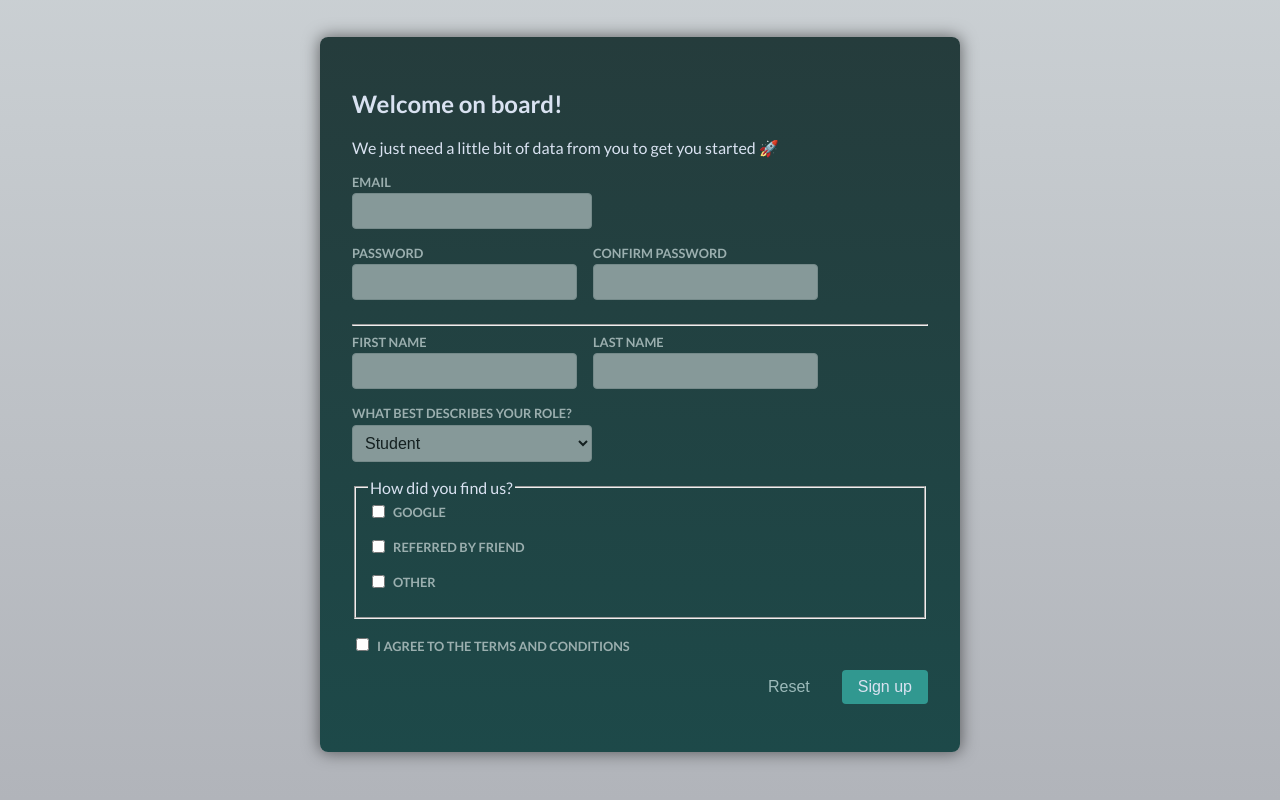
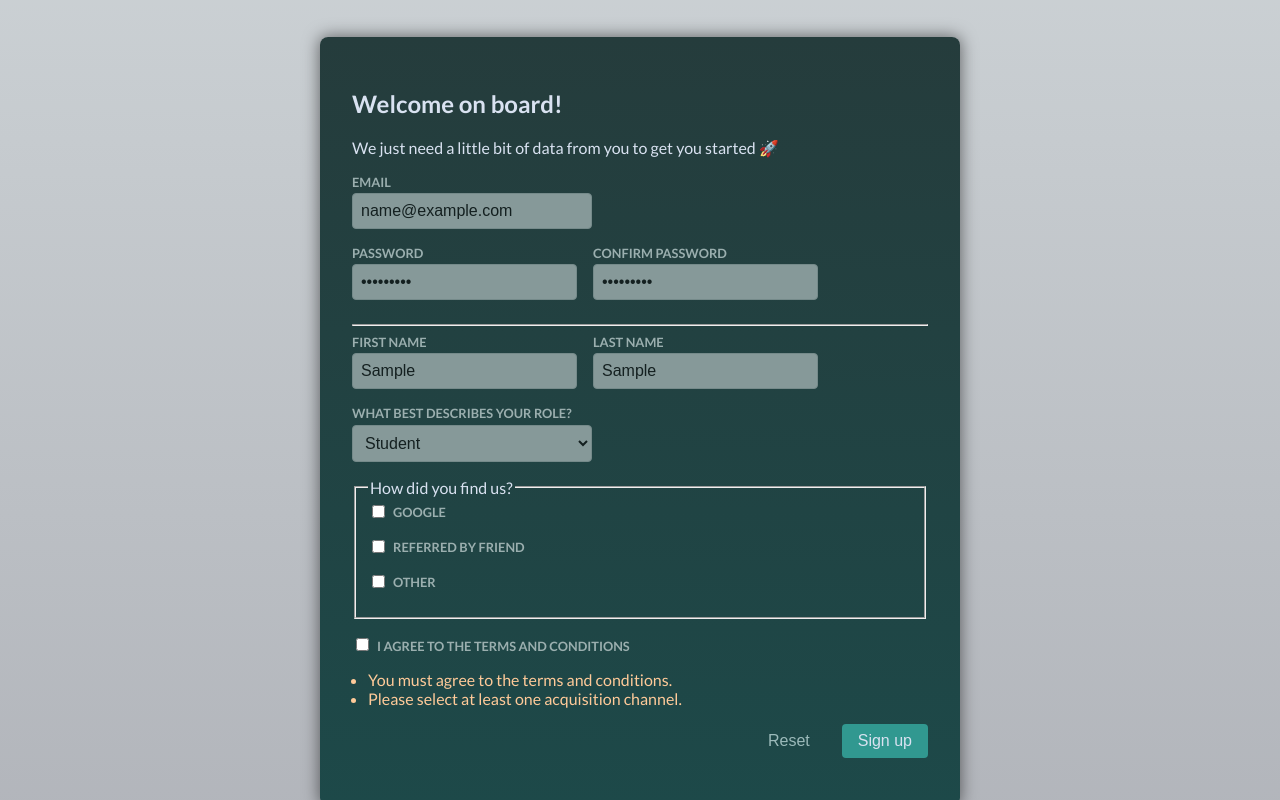
Before and after one commit to twjin03/react-udemy, a React (Vite) app: page / in a window 1280 px wide. Both pictures are taken after typing "name@example.com", "Sample123", "Sample123", "Sample", "Sample" into the empty fields and a click on the button "Sign up". Shown: the part 202-1002 px from the top of the page. Built offline with nearby package versions, Linux system fonts and the light colour scheme.

Commit message:
feat: useActionState를 통한 상태관리

```diff
--- a/src/components/Signup.jsx
+++ b/src/components/Signup.jsx
@@ -1,7 +1,8 @@
+import { useActionState } from "react";
 import { hasMinLength, isEmail, isEqualToOtherValue, isNotEmpty } from "../util/validation";
 
 export default function Signup() {
-  function signupAction(formData) {
+  function signupAction(prevFormState, formData) {
     const email = formData.get('email');
     const password = formData.get('password');
     const confirmPassword = formData.get('confirm-password');
@@ -22,7 +23,7 @@ export default function Signup() {
     if (!isEqualToOtherValue(password, confirmPassword)) {
       errors.push('Passwords do not match.');
     }
-    if (!isNotEmpty(firstName) || isNotEmpty(lastName)) {
+    if (!isNotEmpty(firstName) || !isNotEmpty(lastName)) {
       errors.push('Please provide both your first and last name.');
     }
     if (!isNotEmpty(role)) {
@@ -36,25 +37,49 @@ export default function Signup() {
     }
 
     if (errors.length > 0) {
-      return { errors };
+      return {
+        errors, enteredValues: {
+          email,
+          password,
+          confirmPassword,
+          firstName,
+          lastName,
+          role,
+          acquisitionChannel,
+          terms,
+        },
+      };
     }
-    return { errors: null }
+    return { errors: null };
   }
 
+  const [formState, formAction] = useActionState(signupAction, {
+    errors: null
+  });
+
   return (
-    <form action={signupAction}>
+    <form action={formAction}>
       <h2>Welcome on board!</h2>
       <p>We just need a little bit of data from you to get you started 🚀</p>
 
       <div className="control">
         <label htmlFor="email">Email</label>
-        <input id="email" type="email" name="email" />
+        <input id="email"
+          type="email"
+          name="email"
+          defaultValue={formState.enteredValues?.email}
+        />
       </div>
 
       <div className="control-row">
         <div className="control">
           <label htmlFor="password">Password</label>
-          <input id="password" type="password" name="password" />
+          <input
+            id="password"
+            type="password"
+            name="password"
+            defaultValue={formState.enteredValues?.password}
+          />
         </div>
 
         <div className="control">
@@ -63,6 +88,8 @@ export default function Signup() {
             id="confirm-password"
             type="password"
             name="confirm-password"
+            defaultValue={formState.enteredValues?.confirmPassword}
+
           />
         </div>
       </div>
@@ -72,18 +99,32 @@ export default function Signup() {
       <div className="control-row">
         <div className="control">
           <label htmlFor="first-name">First Name</label>
-          <input type="text" id="first-name" name="first-name" />
+          <input
+            type="text"
+            id="first-name"
+            name="first-name"
+            defaultValue={formState.enteredValues?.firstName}
+
+          />
         </div>
 
         <div className="control">
           <label htmlFor="last-name">Last Name</label>
-          <input type="text" id="last-name" name="last-name" />
+          <input type="text" id="last-name" name="last-name"
+            defaultValue={formState.enteredValues?.lastName}
+
+          />
         </div>
       </div>
 
       <div className="control">
         <label htmlFor="phone">What best describes your role?</label>
-        <select id="role" name="role">
+        <select
+          id="role"
+          name="role"
+          defaultValue={formState.entereedValues?.role}
+
+        >
           <option value="student">Student</option>
           <option value="teacher">Teacher</option>
           <option value="employee">Employee</option>
@@ -100,6 +141,7 @@ export default function Signup() {
             id="google"
             name="acquisition"
             value="google"
+            defaultChecked={formState.enteredValues?.acquisitionChannel.includes('google')}
           />
           <label htmlFor="google">Google</label>
         </div>
@@ -110,22 +152,34 @@ export default function Signup() {
             id="friend"
             name="acquisition"
             value="friend"
+            defaultChecked={formState.enteredValues?.acquisitionChannel.includes('friend')}
+
           />
           <label htmlFor="friend">Referred by friend</label>
         </div>
 
         <div className="control">
-          <input type="checkbox" id="other" name="acquisition" value="other" />
+          <input type="checkbox" id="other" name="acquisition" value="other"
+            defaultChecked={formState.enteredValues?.acquisitionChannel.includes('other')}
+          />
           <label htmlFor="other">Other</label>
         </div>
       </fieldset>
 
       <div className="control">
         <label htmlFor="terms-and-conditions">
-          <input type="checkbox" id="terms-and-conditions" name="terms" />I
-          agree to the terms and conditions
+          <input type="checkbox" id="terms-and-conditions" name="terms"
+            defaultChecked={formState.enteredValues?.terms}
+          />
+          I agree to the terms and conditions
         </label>
       </div>
+
+      {formState.errors && <ul className="error">
+        {formState.errors.map(error => <li key={error}>
+          {error}
+        </li>)}
+      </ul>}
 
       <p className="form-actions">
         <button type="reset" className="button button-flat">
```
